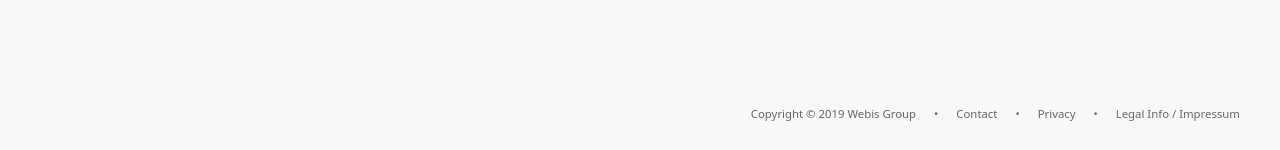
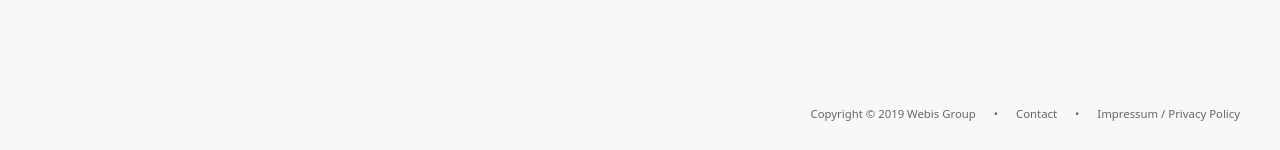
Before and after one commit to shahbazsyed/sameside-webis-de.github.io, a Jekyll site: the page built from index.html, in a window 1280 px wide and 900 px high, scrolled down 2446 px. Shown: the part 747-897 px from the top of the window. Built offline with Jekyll 4.4.1, drawn with Linux system fonts in a browser that asks for light colours.

Commit message:
footer impressum

```diff
--- a/_layouts/default.html
+++ b/_layouts/default.html
@@ -228,10 +228,9 @@
     <footer class="uk-section uk-section-muted footer-section">
         <div class="uk-container">
             <div class="uk-align-right@m uk-margin-top">
-                Copy­right © 2019 <a href="https://webis.de/">Webis Group</a> <span class="uk-padding-small">•</span>
-                <a href="mailto:yamen.ajjour@uni-weimar.de,benno.stein@uni-weimar.de,roxanne.el.baff@uni-weimar.de?subject=[Same Side Stance Classification]">Con­tact</a> <span class="uk-padding-small">•</span>
-                <a href="#">Pri­vacy</a> <span class="uk-padding-small">•</span>
-                <a href="#">Legal Info / Im­pres­sum</a>
+                Copyright &copy; 2019 <a href="https://webis.de/">Webis Group</a> <span class="uk-padding-small">&bullet;</span>
+                <a href="mailto:yamen.ajjour@uni-weimar.de,benno.stein@uni-weimar.de,roxanne.el.baff@uni-weimar.de?subject=[Same Side Stance Classification]">Contact</a> <span class="uk-padding-small">&bullet;</span>
+                <a href="https://webis.de/impressum.html">Impressum / Privacy Policy</a>
             </div>
         </div>
     </footer>
```
